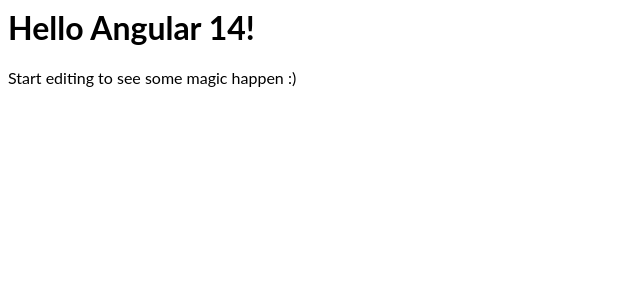
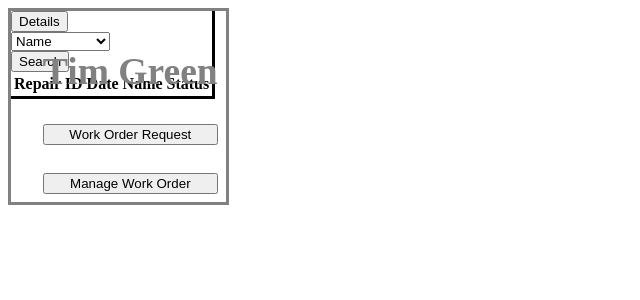
Before and after one commit to JobeFarkley/sdt-inventory-cfscqx, an Angular app: page / in a window 1280 px wide. Shown: the top 300 px of the page, without its empty margins (0-640 px from the left). Built offline with nearby package versions, Linux system fonts and the light colour scheme.

Commit message:
4 files modified

```diff
--- a/src/app/app.component.html
+++ b/src/app/app.component.html
@@ -1,4 +1 @@
-<hello name="{{ name }}"></hello>
-<p>
-  Start editing to see some magic happen :)
-</p>
+<app-it-employee-details></app-it-employee-details>
--- a/src/app/it-employee-details/it-employee-details.component.css
+++ b/src/app/it-employee-details/it-employee-details.component.css
@@ -0,0 +1,20 @@
+#outline {
+  display: block;
+}
+#employee {
+  width: max-content;
+  position: fixed;
+  padding: 8px 8px 8px 32px;
+  text-decoration: none;
+  font-size: 25px;
+  color: #818181;
+  display: inline-grid;
+  border: solid;
+}
+
+#databaseArea {
+  position: static;
+  display: inline-block;
+  padding: 0rem;
+  border: solid;
+}
--- a/src/app/it-employee-details/it-employee-details.component.html
+++ b/src/app/it-employee-details/it-employee-details.component.html
@@ -0,0 +1,38 @@
+<!-- <div id="outline"> -->
+  <div id="employee">
+    <h2>Tim Green</h2>
+    <button>Work Order Request</button>
+    <br>
+    <button> Manage Work Order</button>
+  </div>
+
+  <div id="databaseArea">
+
+    <div id="detailsArea">
+      <button>Details</button>
+    </div>
+
+    <div id="searchArea">
+      <select>
+      <option value="name">Name</option>
+      <option value="repairID">Repair ID</option>
+      <option value="employeeID">Employee ID</option>
+    </select>
+      <br>
+      <button>Search</button>
+    </div>
+
+    <div id="desplayDataArea">
+      <table>
+        <tr>
+          <th>Repair ID</th>
+          <th>Date</th>
+          <th>Name</th>
+          <th>Status</th>
+
+        </tr>
+      </table>
+    </div>
+
+  </div>
+<!-- </div> -->
--- a/src/app/it-employee-details/it-employee-details.component.ts
+++ b/src/app/it-employee-details/it-employee-details.component.ts
@@ -6,7 +6,7 @@
   styleUrls: ['./it-employee-details.component.css']
 })
 export class ITEmployeeDetailsComponent implements OnInit {
-
+  itEmployee: string[] = []
   constructor() { }
 
   ngOnInit() {
```
